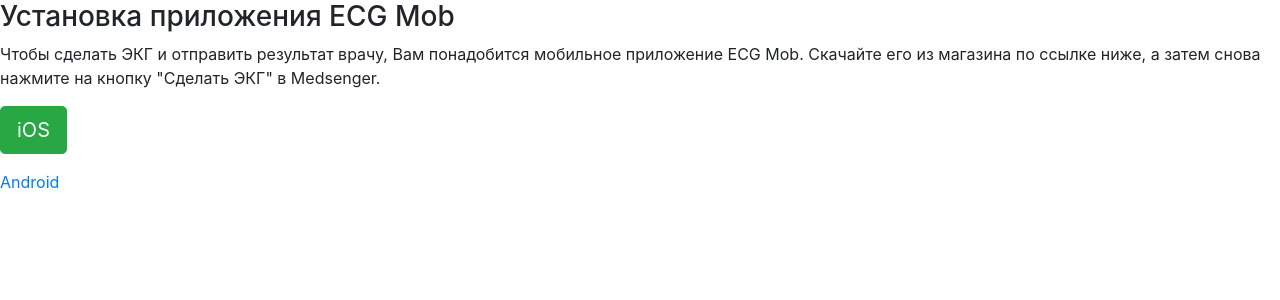
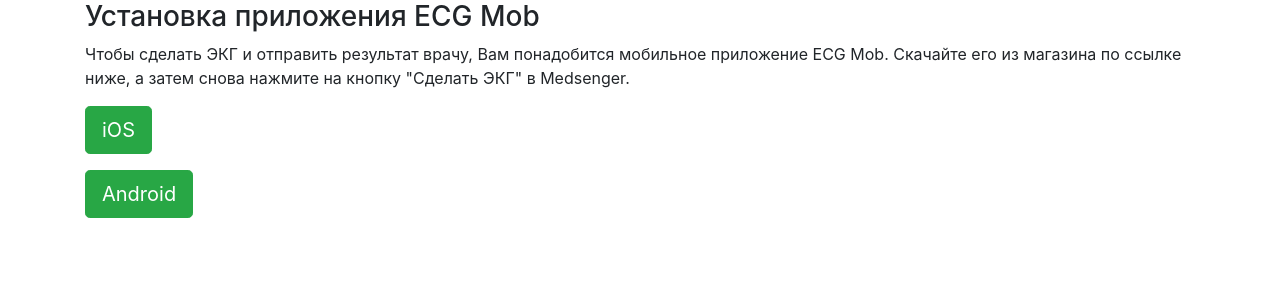
Before and after one commit to roctbb/heart-device-bot, a Flask app: page /app in a window 1280 px wide. Shown: the top 300 px of the page. Run offline with Flask 2, Linux system fonts and the light colour scheme; parts of the project's set-up code (start-up, migrations or seed data) failed here and were passed over; some libraries are stand-ins or nearby versions.

Commit message:
add order

```diff
--- a/templates/get_app.html
+++ b/templates/get_app.html
@@ -7,11 +7,13 @@
           integrity="sha384-ggOyR0iXCbMQv3Xipma34MD+dH/1fQ784/j6cY/iJTQUOhcWr7x9JvoRxT2MZw1T" crossorigin="anonymous">
 </head>
 <body>
-<h3>Установка приложения ECG Mob</h3>
+<div class="container">
+    <h3>Установка приложения ECG Mob</h3>
 
-<p>Чтобы сделать ЭКГ и отправить результат врачу, Вам понадобится мобильное приложение ECG Mob. Скачайте его из магазина по ссылке ниже, а затем снова нажмите на кнопку "Сделать ЭКГ" в Medsenger.</p>
+    <p>Чтобы сделать ЭКГ и отправить результат врачу, Вам понадобится мобильное приложение ECG Mob. Скачайте его из магазина по ссылке ниже, а затем снова нажмите на кнопку "Сделать ЭКГ" в Medsenger.</p>
 
-<p><a href="https://apps.apple.com/ru/app/ecg-mob/id1406511388" class="btn btn-lg btn-success">iOS</a></p>
-<p><a href="https://play.google.com/store/apps/details?id=ru.bioss.ecgmob&hl=ru&gl=US">Android</a></p>
+    <p><a href="https://apps.apple.com/ru/app/ecg-mob/id1406511388" class="btn btn-lg btn-success">iOS</a></p>
+    <p><a href="https://play.google.com/store/apps/details?id=ru.bioss.ecgmob&hl=ru&gl=US" class="btn btn-lg btn-success">Android</a></p>
+</div>
 </body>
 </html>
```
